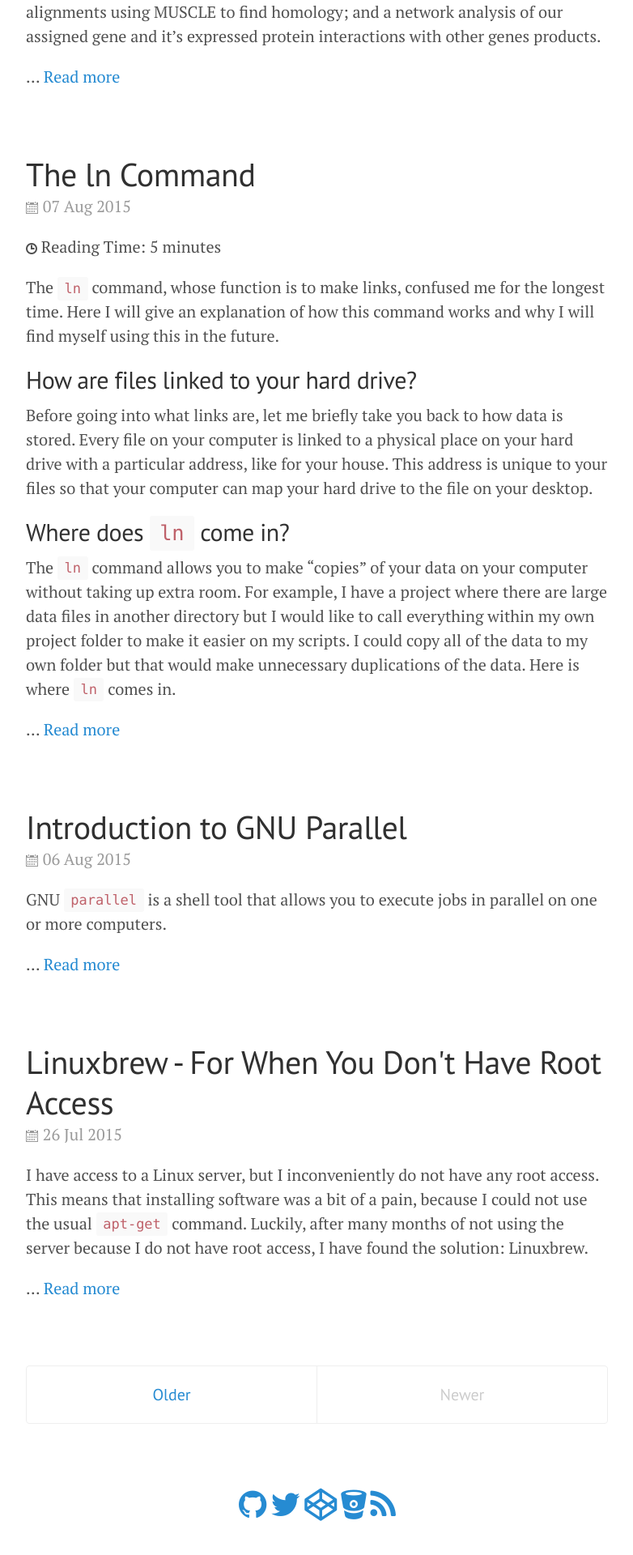
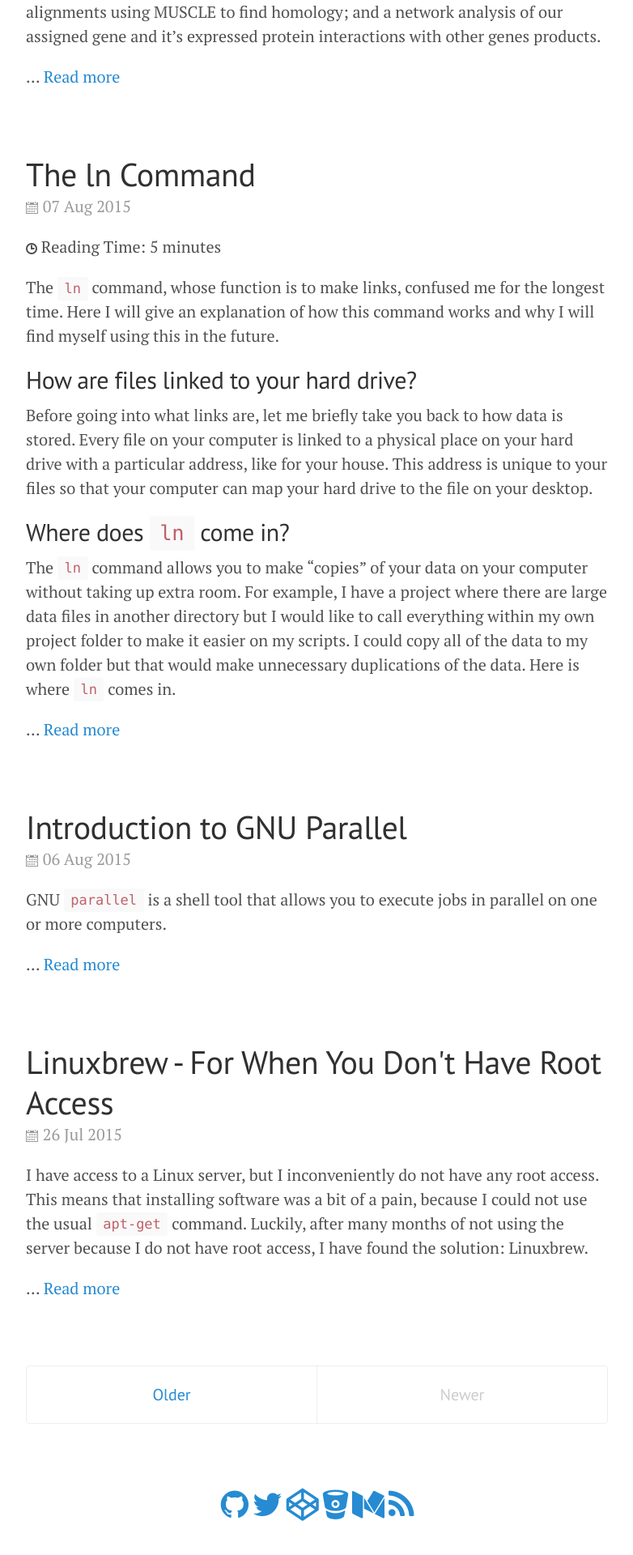
Before and after one commit to erictleung/erictleung.github.io, a Jekyll site: the page built from index.html, in a window 1280 px wide. Shown: the part 2667-4587 px from the top of the page at 81% size, without its empty margins (248-1030 px from the left). Built offline with Jekyll 4.4.1, drawn with Linux system fonts in a browser that asks for light colours; nearby versions of some CDN libraries; the list of posts is cut into pages by our own code.

Commit message:
Add Medium icon to footer
- Add Medium icon
- Update Font Awesome from 4.4.0 to 4.6.3

```diff
--- a/_config.yml
+++ b/_config.yml
@@ -40,6 +40,7 @@ footer-links:
   twitter: erictleung
   bitbucket: erictleung
   codepen: erictleung
+  medium: erictleung
 
 # Default extension for new posts and pages
 post_ext: md
--- a/_includes/footer.html
+++ b/_includes/footer.html
@@ -23,6 +23,12 @@
   </a>
 {% endif %}
 
+{% if site.footer-links.medium %}
+  <a href="//medium.com/@{{ site.footer-links.medium }}">
+    <i class="fa fa-medium fa-2x" aria-hidden="true"></i>
+  </a>
+{% endif %}
+
 {% if site.pages_list.Feed %}
   <a href="/atom.xml">
     <i class="fa fa-rss fa-2x"></i>
--- a/_includes/head.html
+++ b/_includes/head.html
@@ -22,7 +22,7 @@
   <link rel="stylesheet" href="/public/css/lanyon.css">
   <link rel="stylesheet" href="//fonts.googleapis.com/css?family=PT+Serif:400,400italic,700|PT+Sans:400">
   <link rel="stylesheet" href="/public/octicons/octicons.css">
-  <link rel="stylesheet" href="//maxcdn.bootstrapcdn.com/font-awesome/4.4.0/css/font-awesome.min.css">
+  <link rel="stylesheet" href="//maxcdn.bootstrapcdn.com/font-awesome/4.6.3/css/font-awesome.min.css">
   <link rel="stylesheet" href="/public/css/custom.css">
 
   <!-- Icons -->
```
